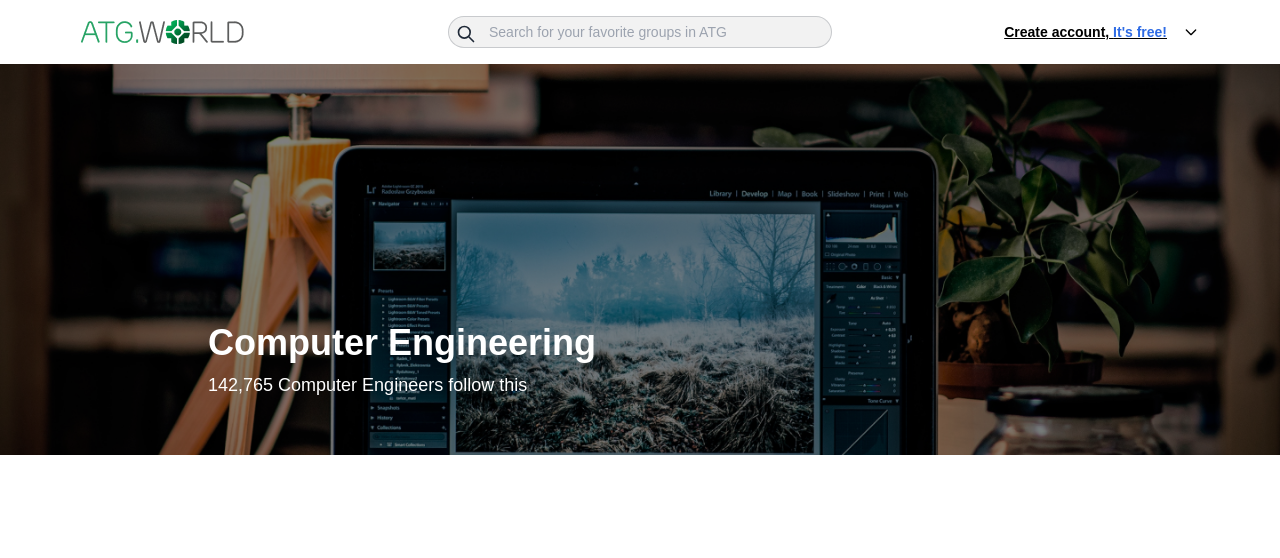
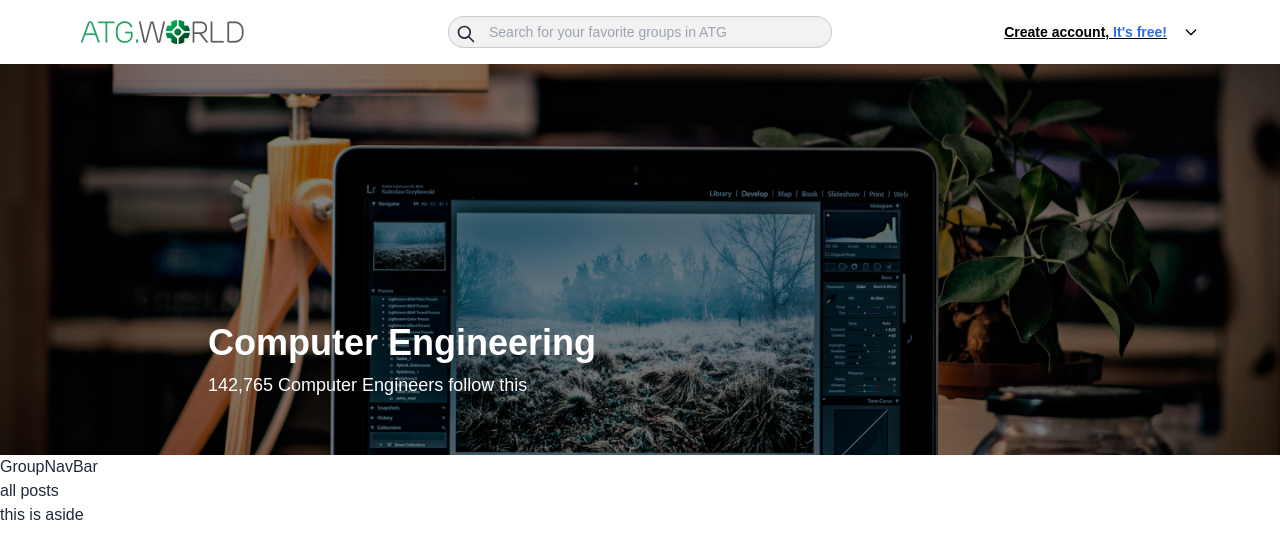
Before and after one commit to mahfuzswaron/ATG-World, a React (Vite) app: page / in a window 1280 px wide. Shown: the top 558 px of the page. Built offline with nearby package versions, Linux system fonts and the light colour scheme.

Commit message:
discussion section maping done

```diff
--- /dev/null
+++ b/src/components/HomePage/DiscussionSection/Aside/Aside.jsx
@@ -0,0 +1,13 @@
+import React from 'react';
+
+const Aside = () => {
+    return (
+        <div>
+            <aside>
+                this is aside
+            </aside>
+        </div>
+    );
+};
+
+export default Aside;
--- /dev/null
+++ b/src/components/HomePage/DiscussionSection/Discussion.jsx
@@ -0,0 +1,18 @@
+import React from 'react';
+import Aside from './Aside/Aside';
+import GroupNavBar from './GroupNavBar';
+import AllPosts from './Posts/AllPosts';
+
+const Discussion = () => {
+    return (
+        <div className='bg-white'>
+            <GroupNavBar></GroupNavBar>
+            <div>
+                <AllPosts></AllPosts>
+                <Aside></Aside>
+            </div>
+        </div>
+    );
+};
+
+export default Discussion;
--- /dev/null
+++ b/src/components/HomePage/DiscussionSection/GroupNavBar.jsx
@@ -0,0 +1,11 @@
+import React from 'react';
+
+const GroupNavBar = () => {
+    return (
+        <div>
+            GroupNavBar
+        </div>
+    );
+};
+
+export default GroupNavBar;
--- /dev/null
+++ b/src/components/HomePage/DiscussionSection/Posts/AllPosts.jsx
@@ -0,0 +1,11 @@
+import React from 'react';
+
+const AllPosts = () => {
+    return (
+        <div>
+            all posts
+        </div>
+    );
+};
+
+export default AllPosts;
--- a/src/components/HomePage/Home.jsx
+++ b/src/components/HomePage/Home.jsx
@@ -1,10 +1,13 @@
 import React from 'react';
 import Banner from './Banner';
+import Discussion from './DiscussionSection/Discussion';
+
 
 const Home = () => {
     return (
         <div>
             <Banner />
+            <Discussion />
         </div>
     );
 };
```
